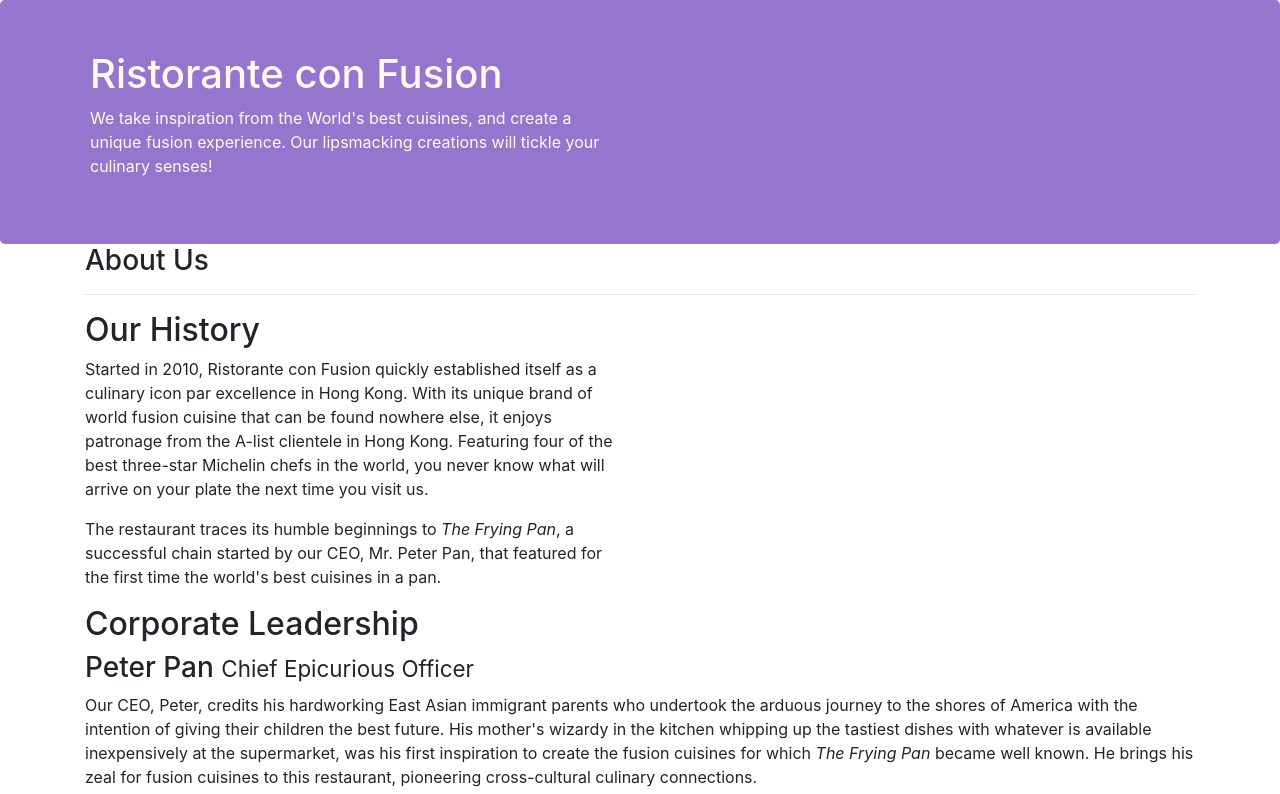
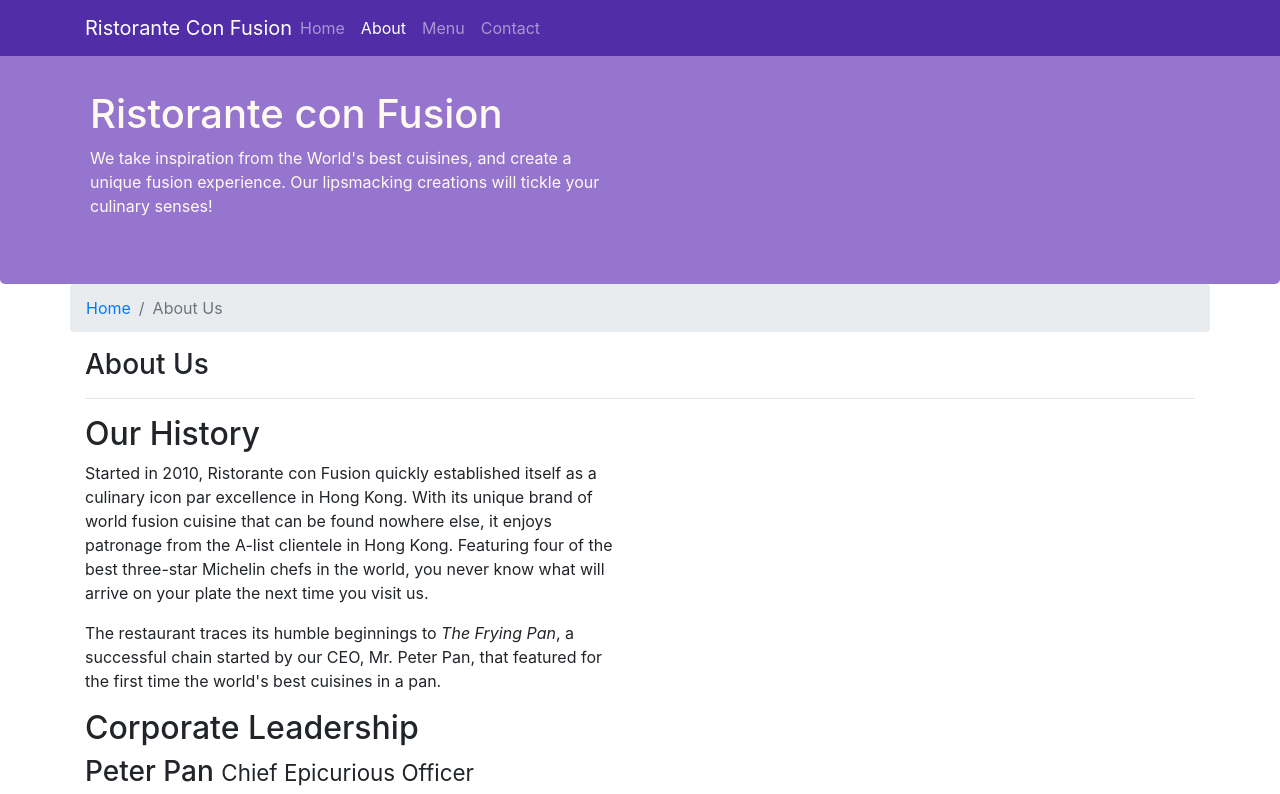
Before and after one commit to tanmaybisen/Bootstrap4-UI-project, a website: page aboutus.html in a window 1280 px wide. Shown: the top 794 px of the page. Drawn offline with nearby package versions, Linux system fonts and the light colour scheme.

Commit message:
Navigation-bar_and_Breadcrumb_added

```diff
--- a/aboutus.html
+++ b/aboutus.html
@@ -11,6 +11,22 @@
 </head>
 
 <body>
+    <nav class="navbar navbar-dark navbar-expand-sm fixed-top">
+        <div class="container">
+            <button class="navbar-toggler" type="button" data-toggle="collapse" data-target="#Navbar">
+                <span class="navbar-toggler-icon"></span>
+            </button>
+            <a  class="navbar-brand mr-auto" href="./index.html">Ristorante Con Fusion</a>
+            <div class="collapse navbar-collapse" id="Navbar">
+                <ul class="navbar-nav mr-auto">
+                    <li class="nav-item"><a class ="nav-link" href="./index.html">Home</a></li>
+                    <li class="nav-item active"><a class ="nav-link" href="#">About</a></li>
+                    <li class="nav-item"><a class ="nav-link" href="#">Menu</a></li>
+                    <li class="nav-item"><a class ="nav-link" href="#">Contact</a></li>
+                </ul>
+            </div>
+        </div>
+    </nav>
 
     <header class="jumbotron">
         <div class="container">
@@ -27,6 +43,10 @@
 
     <div class="container">
         <div class="row">
+            <ol class="col-12 breadcrumb">
+                <li class="breadcrumb-item"><a href="./index.html">Home</a></li>
+                <li class="breadcrumb-item active">About Us</li> <!-- we do not need anchor tag here since we are already in aboutus.html -->
+            </ol>
             <div class="col-12">
                <h3>About Us</h3>
                <hr>
@@ -71,7 +91,7 @@
                 <div class="col-4 offset-1 col-sm-2">
                     <h5>Links</h5>
                     <ul class="list-unstyled">
-                        <li><a href="#">Home</a></li>
+                        <li><a href="./index.html">Home</a></li>
                         <li><a href="#">About</a></li>
                         <li><a href="#">Menu</a></li>
                         <li><a href="#">Contact</a></li>
--- a/css/styles.css
+++ b/css/styles.css
@@ -24,8 +24,18 @@
     color: floralwhite;
 }
 
-.address {
+address {
     font-size: 80%;
     margin: 0px;
     color: #0f0f0f;
 }
+
+/* higher z-index content will be placed above of that with low z-index */
+body{
+    padding: 40px 0px 0px 0px;
+    z-index: 0;
+}
+
+.navbar-dark {
+    background-color: #512DA8;
+}
```
Also changed, not shown: index.html (+23 -1 lines).
